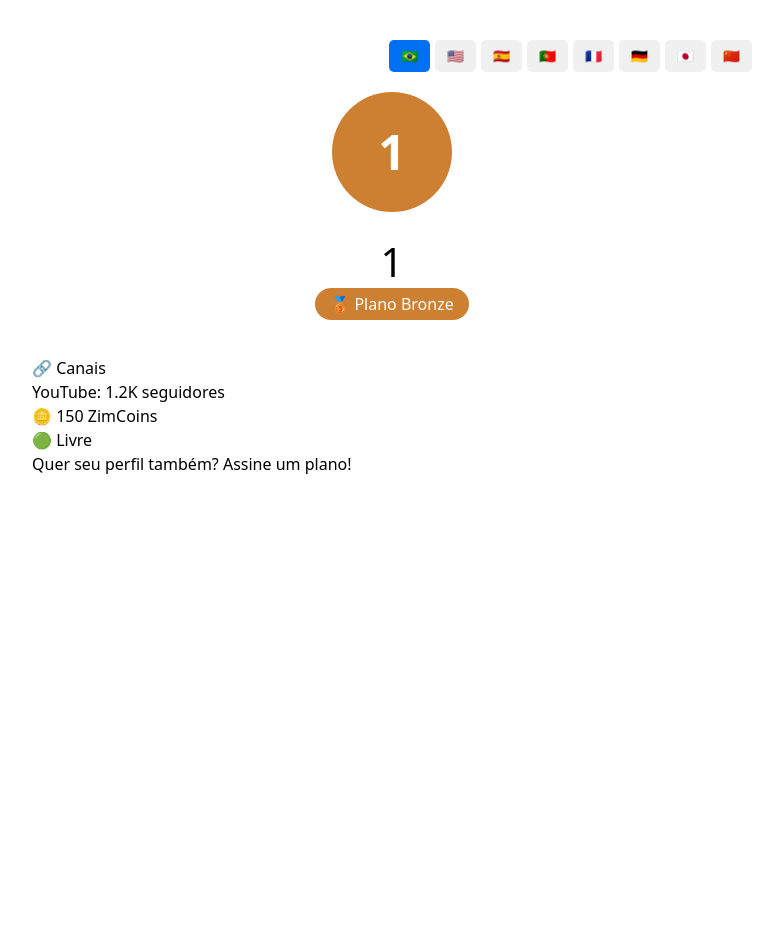
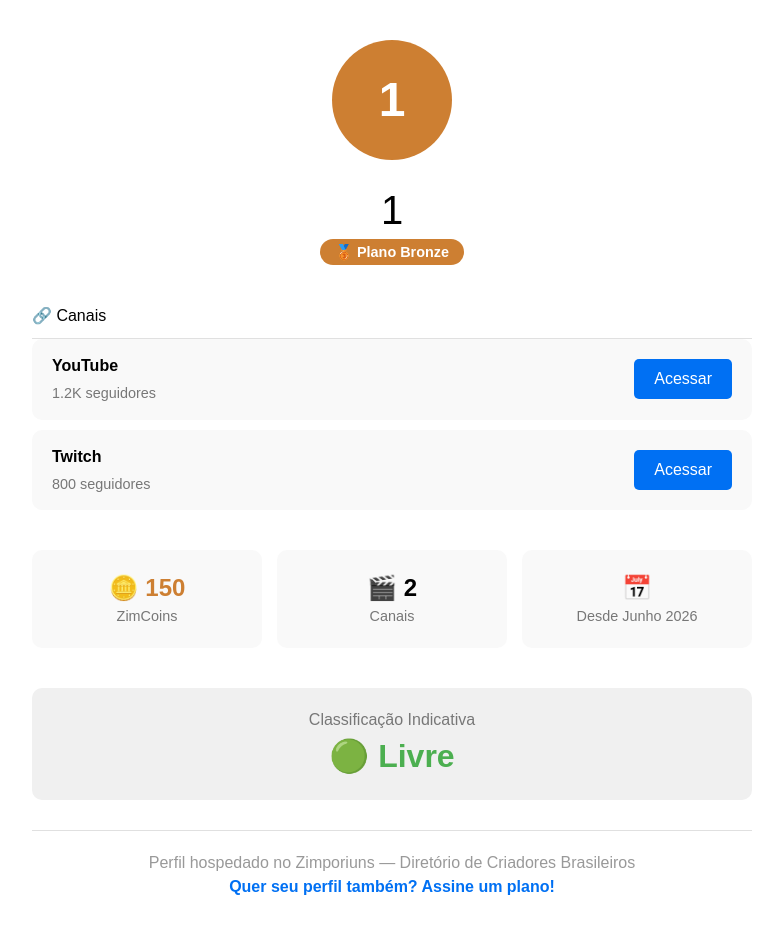
Before and after one commit to zimporiuns-eng/zimporiuns, a Next.js app: page /criador/1 in a window 1280 px wide. Shown: the top 934 px of the page, without its empty margins (248-1031 px from the left). Before the commit the page ends 800 px from the top, so only its background shows below. Built offline with nearby package versions, Linux system fonts and the light colour scheme.

Commit message:
Página do criador 100% servidor com generateStaticParams

```diff
--- a/src/app/criador/[nome]/generateStaticParams.ts
+++ /dev/null
@@ -1,6 +0,0 @@
-export function generateStaticParams() {
-  return [
-    { nome: 'exemplo' },
-    { nome: 'teste' }
-  ];
-}
--- a/src/app/criador/[nome]/page.tsx
+++ b/src/app/criador/[nome]/page.tsx
@@ -1,53 +1,75 @@
-'use client';
+import Link from 'next/link';
 
-import { useState } from 'react';
-import Link from 'next/link';
-import { useParams } from 'next/navigation';
+export function generateStaticParams() {
+  return [
+    { nome: 'exemplo' },
+    { nome: 'teste' }
+  ];
+}
 
-type Idioma = 'pt-BR' | 'en' | 'es' | 'pt-PT' | 'fr' | 'de' | 'ja' | 'zh';
+export default function PerfilCriador({ params }: { params: { nome: string } }) {
+  const criador = {
+    nome: params.nome || 'Criador',
+    plano: 'Bronze',
+    canais: [
+      { plataforma: 'YouTube', url: 'https://youtube.com/@exemplo', seguidores: '1.2K' },
+      { plataforma: 'Twitch', url: 'https://twitch.tv/exemplo', seguidores: '800' }
+    ],
+    zimcoins: 150,
+    dataCadastro: 'Junho 2026'
+  };
 
-const traducoes: Record<Idioma, any> = {
-  'pt-BR': { plano: 'Plano', canais: 'Canais', seguidores: 'seguidores', acessar: 'Acessar', zimcoins: 'ZimCoins', dataCadastro: 'Membro desde', classificacao: 'Classificação Indicativa', rodape: 'Perfil hospedado no Zimporiuns', cta: 'Quer seu perfil também? Assine um plano!', livre: 'Livre' },
-  'en': { plano: 'Plan', canais: 'Channels', seguidores: 'followers', acessar: 'Visit', zimcoins: 'ZimCoins', dataCadastro: 'Member since', classificacao: 'Content Rating', rodape: 'Profile hosted on Zimporiuns', cta: 'Want your profile too? Subscribe!', livre: 'All Ages' },
-  'es': { plano: 'Plan', canais: 'Canales', seguidores: 'seguidores', acessar: 'Visitar', zimcoins: 'ZimCoins', dataCadastro: 'Miembro desde', classificacao: 'Clasificación', rodape: 'Perfil alojado en Zimporiuns', cta: '¿Quieres tu perfil? ¡Suscríbete!', livre: 'Libre' },
-  'pt-PT': { plano: 'Plano', canais: 'Canais', seguidores: 'seguidores', acessar: 'Aceder', zimcoins: 'ZimCoins', dataCadastro: 'Membro desde', classificacao: 'Classificação', rodape: 'Perfil alojado no Zimporiuns', cta: 'Quer o seu perfil? Subscreva!', livre: 'Livre' },
-  'fr': { plano: 'Plan', canais: 'Chaînes', seguidores: 'abonnés', acessar: 'Visiter', zimcoins: 'ZimCoins', dataCadastro: 'Membre depuis', classificacao: 'Classification', rodape: 'Profil hébergé sur Zimporiuns', cta: 'Votre profil ? Abonnez-vous!', livre: 'Tous publics' },
-  'de': { plano: 'Plan', canais: 'Kanäle', seguidores: 'Abonnenten', acessar: 'Besuchen', zimcoins: 'ZimCoins', dataCadastro: 'Mitglied seit', classificacao: 'Alterseinstufung', rodape: 'Profil gehostet auf Zimporiuns', cta: 'Dein Profil? Abonnieren!', livre: 'Freigegeben' },
-  'ja': { plano: 'プラン', canais: 'チャンネル', seguidores: 'フォロワー', acessar: '訪問', zimcoins: 'ZimCoins', dataCadastro: '登録日', classificacao: 'レーティング', rodape: 'Zimporiunsでホスト', cta: 'プロフィールを作成！', livre: '全年齢' },
-  'zh': { plano: '计划', canais: '频道', seguidores: '粉丝', acessar: '访问', zimcoins: 'ZimCoins', dataCadastro: '注册日期', classificacao: '分级', rodape: '托管在 Zimporiuns', cta: '创建您的资料！', livre: '全年龄' }
-};
-
-const idiomas = [
-  { codigo: 'pt-BR', bandeira: '🇧🇷' }, { codigo: 'en', bandeira: '🇺🇸' },
-  { codigo: 'es', bandeira: '🇪🇸' }, { codigo: 'pt-PT', bandeira: '🇵🇹' },
-  { codigo: 'fr', bandeira: '🇫🇷' }, { codigo: 'de', bandeira: '🇩🇪' },
-  { codigo: 'ja', bandeira: '🇯🇵' }, { codigo: 'zh', bandeira: '🇨🇳' }
-];
-
-export default function PerfilCriador() {
-  const params = useParams();
-  const [idioma, setIdioma] = useState<Idioma>('pt-BR');
-  const t = traducoes[idioma];
-  const criador = { nome: params?.nome as string || 'Criador', plano: 'Bronze', canais: [{ plataforma: 'YouTube', url: '#', seguidores: '1.2K' }], classificacao: 'Livre', zimcoins: 150, dataCadastro: 'Junho 2026' };
-  const corPlano = criador.plano === 'Bronze' ? '#CD7F32' : '#C0C0C0';
+  const corPlano = '#CD7F32';
 
   return (
-    <div style={{ padding: '40px', maxWidth: '800px', margin: '0 auto' }}>
-      <div style={{ textAlign: 'right', marginBottom: '20px', display: 'flex', flexWrap: 'wrap', justifyContent: 'flex-end', gap: '5px' }}>
-        {idiomas.map((lang) => (
-          <button key={lang.codigo} onClick={() => setIdioma(lang.codigo as Idioma)} style={{ padding: '6px 12px', backgroundColor: idioma === lang.codigo ? '#0070f3' : '#f0f0f0', color: idioma === lang.codigo ? 'white' : '#333', border: 'none', borderRadius: '5px', cursor: 'pointer', fontSize: '0.85rem' }}>{lang.bandeira}</button>
-        ))}
+    <div style={{ padding: '40px', maxWidth: '800px', margin: '0 auto', fontFamily: 'Arial, sans-serif' }}>
+      <div style={{ textAlign: 'center', marginBottom: '40px' }}>
+        <div style={{ width: '120px', height: '120px', borderRadius: '50%', backgroundColor: corPlano, margin: '0 auto 20px', display: 'flex', alignItems: 'center', justifyContent: 'center', fontSize: '3rem', color: 'white', fontWeight: 'bold' }}>
+          {criador.nome.charAt(0)}
+        </div>
+        <h1 style={{ fontSize: '2.5rem' }}>{criador.nome}</h1>
+        <span style={{ backgroundColor: corPlano, color: 'white', padding: '5px 15px', borderRadius: '20px', fontSize: '0.9rem', fontWeight: 'bold' }}>
+          🥉 Plano {criador.plano}
+        </span>
       </div>
-      <div style={{ textAlign: 'center', marginBottom: '40px' }}>
-        <div style={{ width: '120px', height: '120px', borderRadius: '50%', backgroundColor: corPlano, margin: '0 auto 20px', display: 'flex', alignItems: 'center', justifyContent: 'center', fontSize: '3rem', color: 'white', fontWeight: 'bold' }}>{criador.nome.charAt(0)}</div>
-        <h1 style={{ fontSize: '2.5rem' }}>{criador.nome}</h1>
-        <span style={{ backgroundColor: corPlano, color: 'white', padding: '5px 15px', borderRadius: '20px' }}>🥉 {t.plano} {criador.plano}</span>
+
+      <h2 style={{ borderBottom: '1px solid #e0e0e0', paddingBottom: '10px' }}>🔗 Canais</h2>
+      {criador.canais.map((canal, index) => (
+        <div key={index} style={{ display: 'flex', justifyContent: 'space-between', alignItems: 'center', padding: '15px 20px', backgroundColor: '#f9f9f9', borderRadius: '10px', marginBottom: '10px' }}>
+          <div>
+            <strong>{canal.plataforma}</strong>
+            <p style={{ color: '#777', margin: '5px 0 0 0', fontSize: '0.9rem' }}>{canal.seguidores} seguidores</p>
+          </div>
+          <a href={canal.url} target="_blank" rel="noopener noreferrer" style={{ backgroundColor: '#0070f3', color: 'white', padding: '8px 20px', borderRadius: '5px', textDecoration: 'none' }}>Acessar</a>
+        </div>
+      ))}
+
+      <div style={{ display: 'grid', gridTemplateColumns: 'repeat(3, 1fr)', gap: '15px', margin: '40px 0' }}>
+        <div style={{ textAlign: 'center', padding: '20px', backgroundColor: '#f9f9f9', borderRadius: '10px' }}>
+          <p style={{ fontSize: '1.5rem', fontWeight: 'bold', color: corPlano }}>🪙 {criador.zimcoins}</p>
+          <p style={{ color: '#777', fontSize: '0.9rem' }}>ZimCoins</p>
+        </div>
+        <div style={{ textAlign: 'center', padding: '20px', backgroundColor: '#f9f9f9', borderRadius: '10px' }}>
+          <p style={{ fontSize: '1.5rem', fontWeight: 'bold' }}>🎬 {criador.canais.length}</p>
+          <p style={{ color: '#777', fontSize: '0.9rem' }}>Canais</p>
+        </div>
+        <div style={{ textAlign: 'center', padding: '20px', backgroundColor: '#f9f9f9', borderRadius: '10px' }}>
+          <p style={{ fontSize: '1.5rem', fontWeight: 'bold' }}>📅</p>
+          <p style={{ color: '#777', fontSize: '0.9rem' }}>Desde {criador.dataCadastro}</p>
+        </div>
       </div>
-      <h2>🔗 {t.canais}</h2>
-      {criador.canais.map((c, i) => <p key={i}>{c.plataforma}: {c.seguidores} {t.seguidores}</p>)}
-      <p>🪙 {criador.zimcoins} {t.zimcoins}</p>
-      <p>🟢 {t.livre}</p>
-      <Link href="/planos">{t.cta}</Link>
+
+      <div style={{ textAlign: 'center', padding: '20px', backgroundColor: '#f0f0f0', borderRadius: '10px', marginBottom: '30px' }}>
+        <p style={{ color: '#777' }}>Classificação Indicativa</p>
+        <p style={{ fontSize: '2rem', fontWeight: 'bold', color: '#4CAF50' }}>🟢 Livre</p>
+      </div>
+
+      <div style={{ textAlign: 'center', padding: '20px', borderTop: '1px solid #e0e0e0', color: '#999' }}>
+        <p>Perfil hospedado no Zimporiuns — Diretório de Criadores Brasileiros</p>
+        <Link href="/planos" style={{ color: '#0070f3', textDecoration: 'none', fontWeight: 'bold' }}>
+          Quer seu perfil também? Assine um plano!
+        </Link>
+      </div>
     </div>
   );
 }
```
